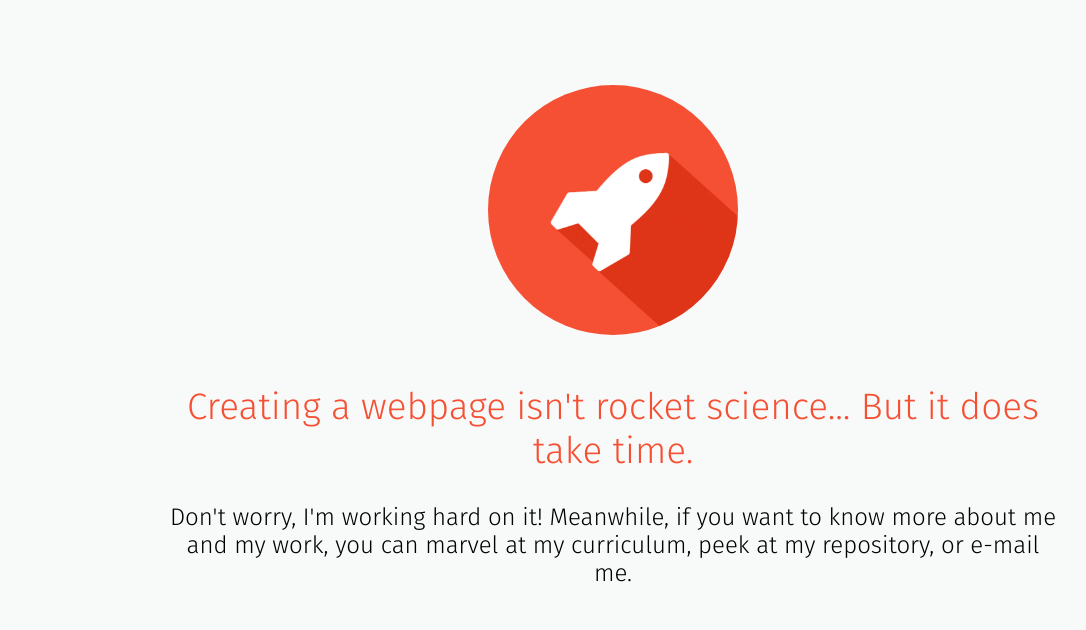
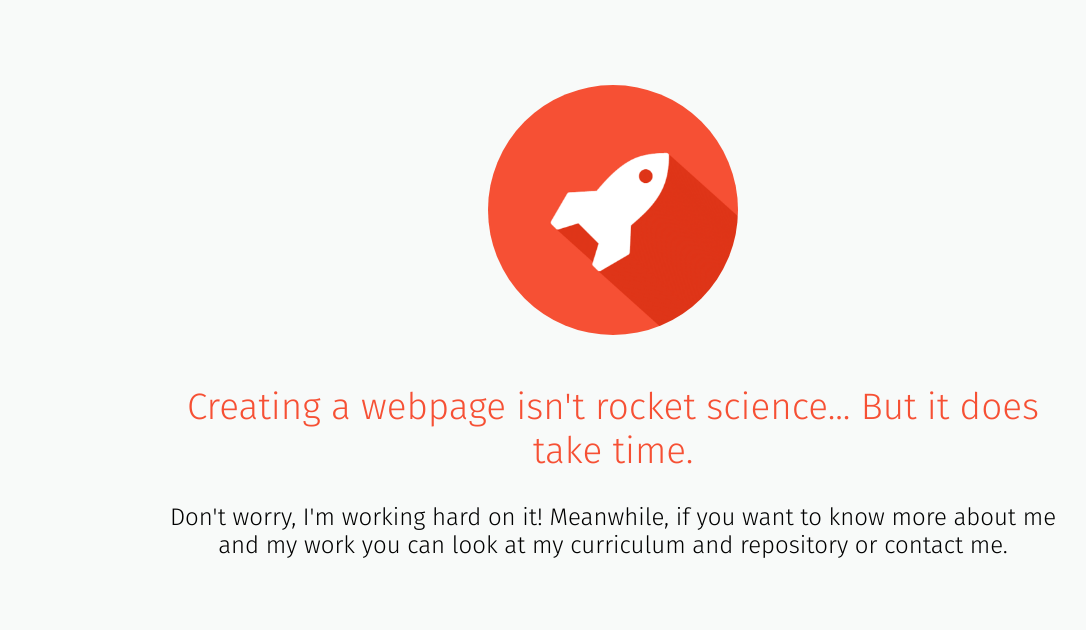
Before and after one commit to JoaoMonteiro100/personal-site-portfolio, a plain HTML site: page rocket.html in a window 1280 px wide. Shown: the top 630 px of the page, without its empty margins (27-1113 px from the left). Drawn offline with Linux system fonts and the light colour scheme.

Commit message:
More flavour text
I guess not everything got into the last commit in time...

```diff
--- a/rocket.html
+++ b/rocket.html
@@ -29,7 +29,7 @@
 		<div id="content-area">
 			<img class="rounded" src="static\images\rocket.png" />
 			<h2>Creating a webpage isn't rocket science... But it does take time.</h2>
-			<p>Don't worry, I'm working hard on it! Meanwhile, if you want to know more about me and my work, you can marvel at my curriculum, peek at my repository, or e-mail me.</p>
+			<p>Don't worry, I'm working hard on it! Meanwhile, if you want to know more about me and my work you can look at my curriculum and repository or contact me.</p>
 		</div>
 
 		<section class="social-media">
```
Also changed, not shown: warning.html (+1 -1 lines).
